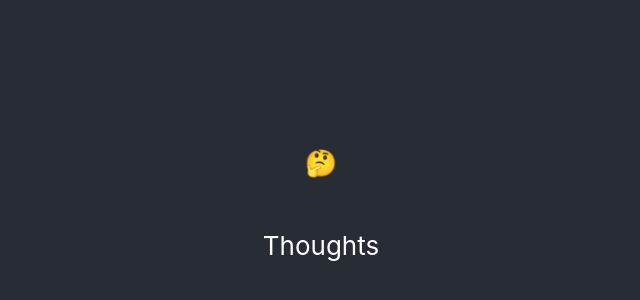
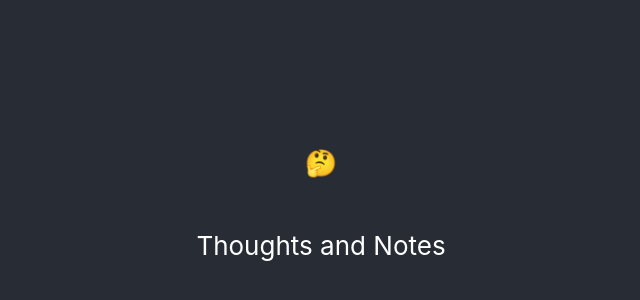
Before and after one commit to itslwg/journal, a React (Create React App) app: page / in a window 1280 px wide. Shown: the part 196-496 px from the top of the page, without its empty margins (319-959 px from the left). Built offline with nearby package versions, Linux system fonts and the light colour scheme.

Commit message:
Minor modification

```diff
--- a/src/App.js
+++ b/src/App.js
@@ -9,7 +9,7 @@ function App() {
 	      <span class="emoji">&#129300;</span>
 	    </p>
             <p>
-	      Thoughts
+	      Thoughts and Notes
             </p>
 	  </header>
 	</div>
```
